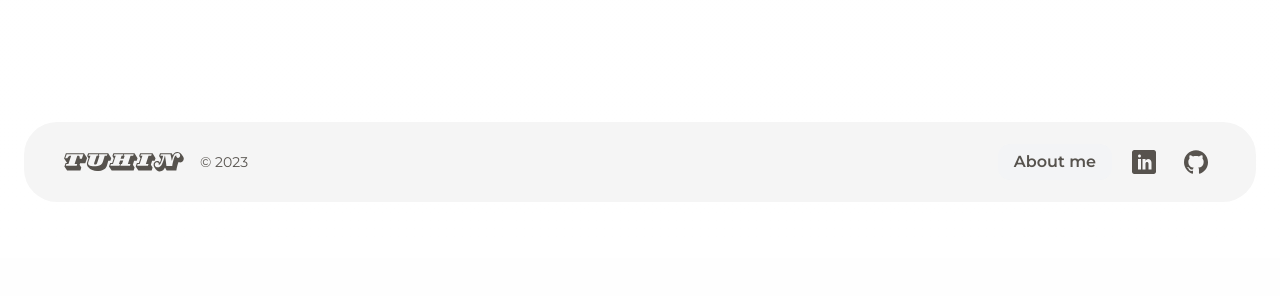
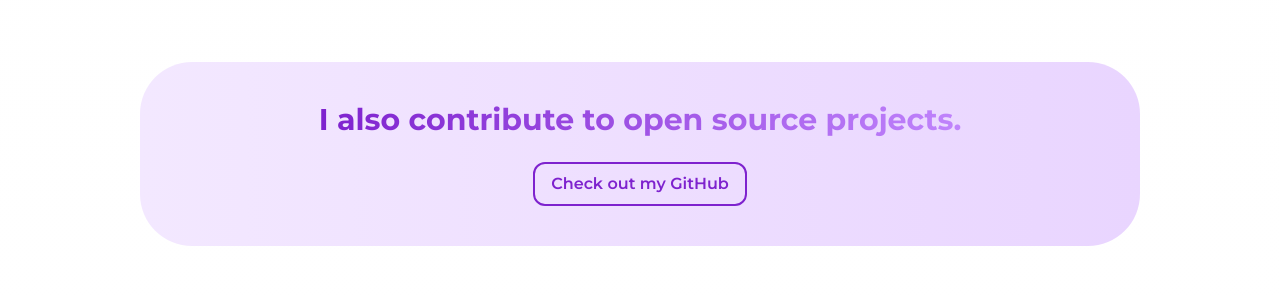
Before and after one commit to tuhinpal/tuhinpal.github.io, a Next.js app: page / in a window 1280 px wide. Shown: the part 1662-1958 px from the top of the page. Before the commit the page ends 1920 px from the top, so only its background shows below. Built offline with nearby package versions, Linux system fonts and the light colour scheme; no server answers.

Commit message:
Added open source project

```diff
--- a/app/(site)/components/Works.tsx
+++ b/app/(site)/components/Works.tsx
@@ -33,12 +33,11 @@
 
           <div
             className={classNames(
-              `
-                flex flex-col items-start justify-end w-full h-full md:px-14 md:py-16 px-4 py-6 text-start absolute bottom-0
-                md:bg-gradient-to-tr md:via-transparent md:to-transparent
-                md:group-hover:backdrop-blur-sm md:group-hover:bg-gradient-to-tr
-                backdrop-blur-sm bg-gradient-to-tr
-                md:backdrop-blur-none`,
+              `flex flex-col items-start justify-end w-full h-full md:px-14 md:py-16 px-4 py-6 text-start absolute bottom-0`,
+              `md:bg-gradient-to-tr md:via-transparent md:to-transparent`,
+              `md:group-hover:backdrop-blur-sm md:group-hover:bg-gradient-to-tr`,
+              `backdrop-blur-sm bg-gradient-to-tr`,
+              `md:backdrop-blur-none`,
               {
                 "md:from-pink-100 md:group-hover:from-pink-200 from-pink-200":
                   work.accentColorTW === "pink",
@@ -102,6 +101,34 @@
           </div>
         </div>
       ))}
+
+      <div
+        className={classNames(
+          "flex flex-col items-center justify-center rounded-2xl md:rounded-[52px] group overflow-hidden py-10 hover:shadow-xl transition-all duration-100 ease-in-out w-full",
+          "bg-gradient-to-r from-purple-100 to-purple-200",
+          "hover:from-purple-200 hover:to-purple-100"
+        )}
+      >
+        <h2
+          className={classNames(
+            "text-xl md:text-3xl font-bold leading-tight text-center text-transparent bg-clip-text transform transition-all duration-200 ease-in-out",
+            "bg-gradient-to-r from-purple-700 to-purple-400",
+            "group-hover:to-purple-700 group-hover:scale-105"
+          )}
+        >
+          I also contribute to open source projects.
+        </h2>
+
+        <Anchor
+          href="https://github.com/tuhinpal?tab=repositories&q=&type=&language=&sort=stargazers"
+          passHref
+          aria-label="GitHub"
+          target="_blank"
+          className="mt-6 px-3 py-1 md:px-4 md:py-2 text-purple-700 bg-transparent border-2 border-purple-700 hover:bg-purple-100 text-sm md:text-base"
+        >
+          Check out my GitHub
+        </Anchor>
+      </div>
     </div>
   );
 }
```
